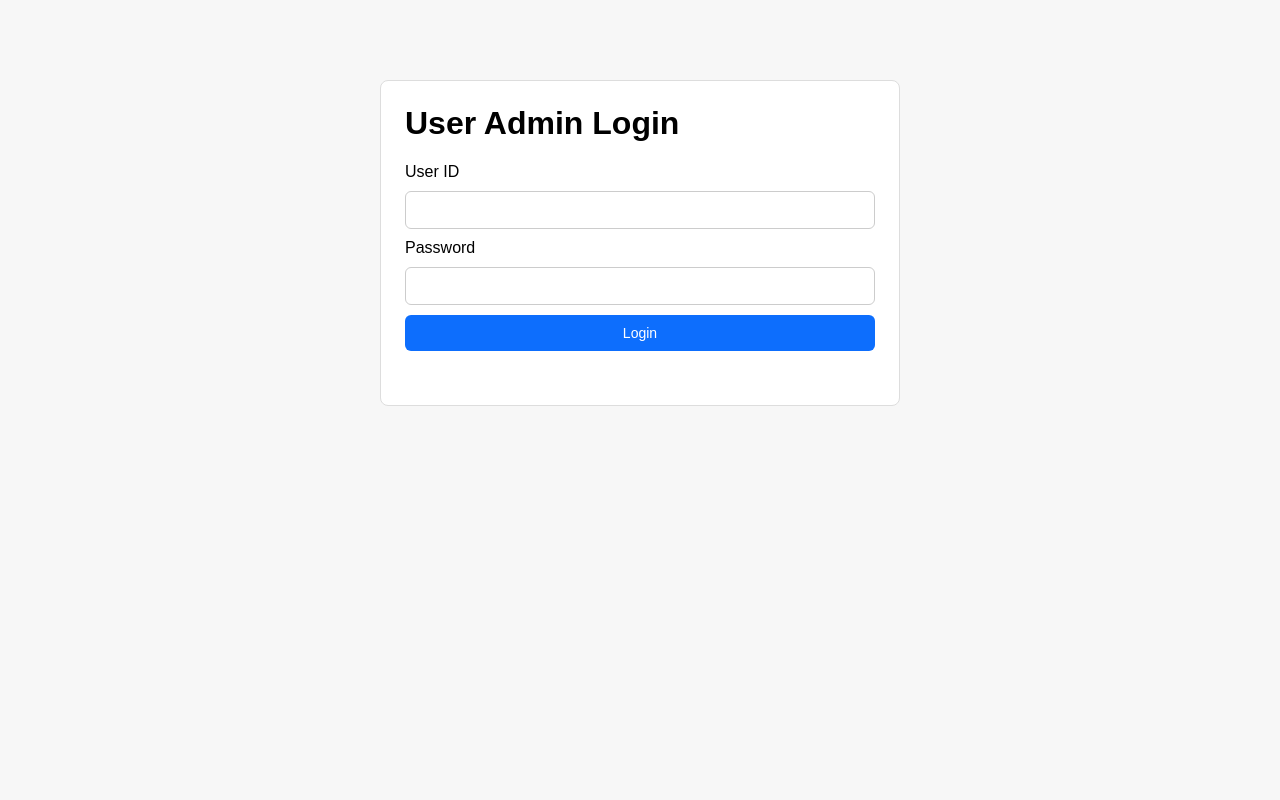
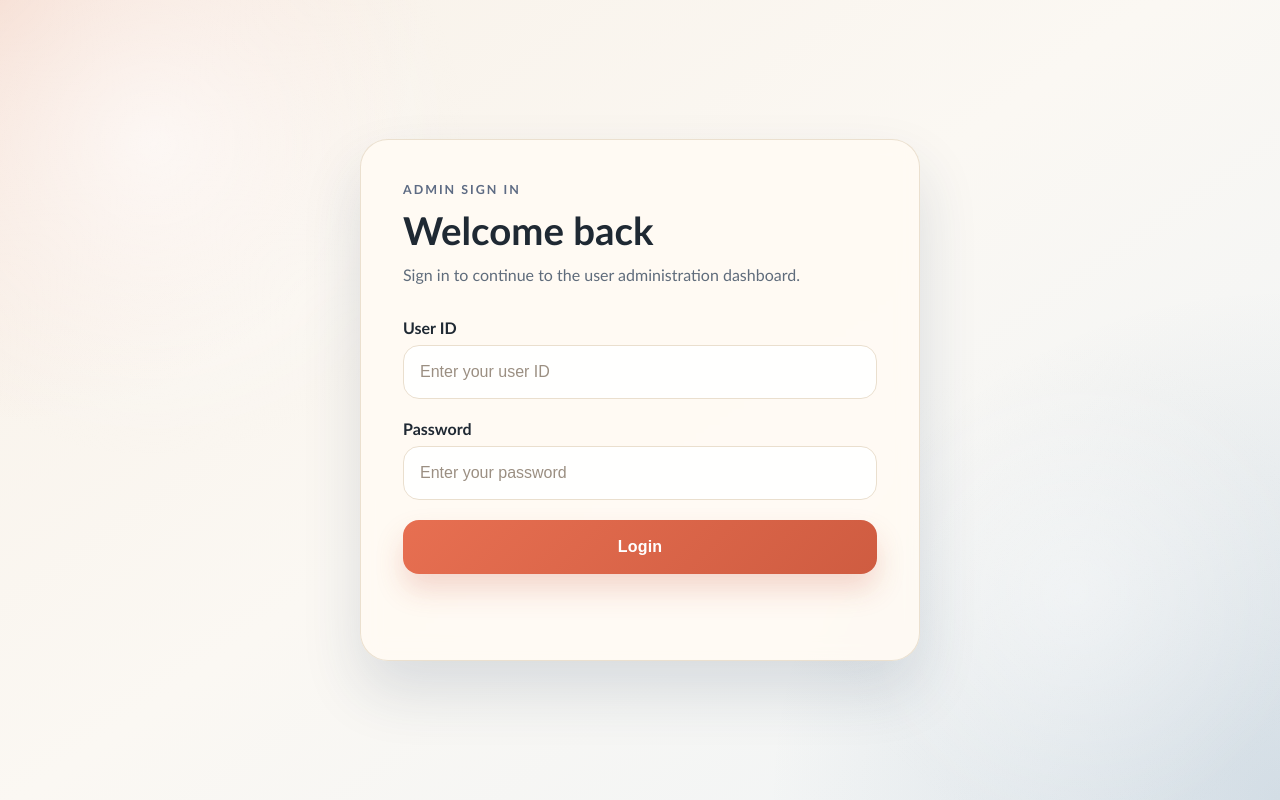
Before and after one commit to cl00-cmd/CSIT314, a PHP site: page /login.html in a window 1280 px wide. Run offline with PHP 8.4, Linux system fonts and the light colour scheme.

Commit message:
Update website login design

```diff
--- a/login.html
+++ b/login.html
@@ -7,18 +7,27 @@
     <link rel="stylesheet" href="./styles.css" />
   </head>
   <body>
-    <main class="container">
-      <h1>User Admin Login</h1>
-      <form id="login-form">
+    <main class="auth-layout">
+      <section class="auth-card auth-card--solo">
+        <p class="eyebrow">Admin Sign In</p>
+        <h1>Welcome back</h1>
+        <p class="subtitle">Sign in to continue to the user administration dashboard.</p>
+
+        <form id="login-form" class="form-stack">
+          <div class="field">
             <label for="userId">User ID</label>
-        <input id="userId" name="userId" type="text" required />
+            <input id="userId" name="userId" type="text" placeholder="Enter your user ID" required />
+          </div>
 
+          <div class="field">
             <label for="password">Password</label>
-        <input id="password" name="password" type="password" required />
+            <input id="password" name="password" type="password" placeholder="Enter your password" required />
+          </div>
 
           <button type="submit">Login</button>
           <p id="message" class="message" aria-live="polite"></p>
         </form>
+      </section>
     </main>
     <script src="./scripts/auth.js"></script>
   </body>
--- a/styles.css
+++ b/styles.css
@@ -2,67 +2,395 @@
   box-sizing: border-box;
 }
 
+:root {
+  color-scheme: light;
+  --bg-primary: #f7efe7;
+  --bg-secondary: #fffaf4;
+  --bg-accent: #1f3c5b;
+  --bg-accent-soft: #2c577e;
+  --text-primary: #1f2933;
+  --text-secondary: #5f6c7b;
+  --border-soft: #eadfce;
+  --shadow-soft: 0 30px 60px rgba(31, 60, 91, 0.14);
+  --shadow-card: 0 20px 42px rgba(70, 51, 27, 0.1);
+  --brand-start: #e76f51;
+  --brand-end: #cf5c41;
+  --brand-soft: #f5d7cf;
+  --success: #1f8a62;
+  --danger: #c44536;
+  --radius-lg: 28px;
+  --radius-md: 16px;
+  --radius-sm: 12px;
+}
+
 body {
   margin: 0;
-  font-family: Arial, sans-serif;
-  background: #f7f7f7;
+  min-height: 100vh;
+  font-family: "Trebuchet MS", "Segoe UI", sans-serif;
+  color: var(--text-primary);
+  background:
+    radial-gradient(circle at top left, rgba(231, 111, 81, 0.18), transparent 28%),
+    radial-gradient(circle at bottom right, rgba(44, 87, 126, 0.14), transparent 34%),
+    linear-gradient(145deg, #f8f1e8 0%, #fbf8f3 48%, #eef3f6 100%);
 }
 
-.container {
-  max-width: 520px;
-  margin: 80px auto;
-  background: #fff;
-  padding: 24px;
-  border-radius: 8px;
-  border: 1px solid #ddd;
+body::before {
+  content: "";
+  position: fixed;
+  inset: 0;
+  background:
+    radial-gradient(circle at 12% 18%, rgba(255, 255, 255, 0.75) 0, rgba(255, 255, 255, 0) 24%),
+    radial-gradient(circle at 84% 74%, rgba(255, 255, 255, 0.45) 0, rgba(255, 255, 255, 0) 20%);
+  opacity: 0.9;
+  pointer-events: none;
+}
+
+main {
+  position: relative;
+  z-index: 1;
+}
+
+.auth-layout,
+.dashboard-shell {
+  width: min(1120px, calc(100% - 32px));
+  margin: 0 auto;
+  padding: 40px 0;
+}
+
+.auth-layout {
+  min-height: 100vh;
+  display: flex;
+  align-items: center;
+  justify-content: center;
+}
+
+.dashboard-shell {
+  min-height: 100vh;
+  display: grid;
+  gap: 24px;
+  align-content: center;
+}
+
+.dashboard-shell--compact {
+  max-width: 620px;
+}
+
+.auth-panel,
+.auth-card,
+.page-card {
+  background: rgba(255, 250, 244, 0.92);
+  border: 1px solid rgba(234, 223, 206, 0.95);
+  border-radius: var(--radius-lg);
+  box-shadow: var(--shadow-soft);
+  backdrop-filter: blur(10px);
+}
+
+.auth-panel,
+.auth-card {
+  min-height: 590px;
+  padding: 42px;
+}
+
+.auth-card--solo {
+  width: min(560px, 100%);
+  min-height: auto;
+}
+
+.auth-panel {
+  display: flex;
+  flex-direction: column;
+  justify-content: space-between;
+  position: relative;
+  overflow: hidden;
+}
+
+.auth-panel--accent {
+  background: linear-gradient(155deg, #1d3753 0%, #274c72 62%, #356489 100%);
+  border-color: rgba(255, 255, 255, 0.08);
+  color: #f5f8ff;
+}
+
+.auth-panel--accent::before,
+.auth-panel--accent::after {
+  content: "";
+  position: absolute;
+  border-radius: 999px;
+  background: rgba(255, 255, 255, 0.08);
+}
+
+.auth-panel--accent::before {
+  width: 220px;
+  height: 220px;
+  right: -50px;
+  top: -60px;
+}
+
+.auth-panel--accent::after {
+  width: 180px;
+  height: 180px;
+  left: -40px;
+  bottom: -50px;
+}
+
+.panel-copy {
+  max-width: 34ch;
+  font-size: 1.02rem;
+  line-height: 1.75;
+  color: rgba(245, 248, 255, 0.84);
+}
+
+.feature-list {
+  display: grid;
+  gap: 14px;
+}
+
+.feature-list p {
+  margin: 0;
+  padding: 16px 18px;
+  border-radius: var(--radius-sm);
+  background: rgba(255, 255, 255, 0.11);
+  border: 1px solid rgba(255, 255, 255, 0.14);
+  color: #f5f8ff;
+}
+
+.feature-list--stats span {
+  display: block;
+  margin-bottom: 6px;
+  font-size: 0.78rem;
+  font-weight: 700;
+  letter-spacing: 0.16em;
+  text-transform: uppercase;
+  color: rgba(255, 236, 217, 0.82);
 }
 
 h1 {
-  margin-top: 0;
+  margin: 0 0 10px;
+  font-size: clamp(2.1rem, 3vw, 3rem);
+  line-height: 1.04;
 }
 
-form {
+h2 {
+  margin: 0 0 12px;
+  font-size: clamp(1.9rem, 2.8vw, 2.6rem);
+  line-height: 1.08;
+}
+
+.eyebrow {
+  margin: 0 0 14px;
+  font-size: 0.78rem;
+  font-weight: 700;
+  letter-spacing: 0.16em;
+  text-transform: uppercase;
+  color: #5d6b83;
+}
+
+.auth-panel .eyebrow {
+  color: rgba(245, 248, 255, 0.72);
+}
+
+.subtitle {
+  margin: 0;
+  color: var(--text-secondary);
+  line-height: 1.7;
+}
+
+.intro-copy {
+  margin: 18px 0 0;
+  color: var(--text-secondary);
+  line-height: 1.75;
+}
+
+.form-stack,
+.form-grid {
+  margin-top: 30px;
   display: grid;
-  gap: 10px;
+  gap: 20px;
+}
+
+.form-grid {
+  grid-template-columns: repeat(2, minmax(0, 1fr));
+}
+
+.field {
+  display: grid;
+  gap: 8px;
+}
+
+label {
+  font-weight: 600;
+  color: var(--text-primary);
 }
 
 input,
 select,
 button,
 .button-link {
-  padding: 10px 12px;
-  border-radius: 6px;
-  font-size: 14px;
+  min-height: 54px;
+  padding: 14px 16px;
+  border-radius: 16px;
+  font-size: 1rem;
+  transition: transform 180ms ease, box-shadow 180ms ease, border-color 180ms ease, background 180ms ease;
 }
 
 input,
 select {
-  border: 1px solid #ccc;
+  width: 100%;
+  border: 1px solid var(--border-soft);
+  background: rgba(255, 255, 255, 0.88);
+  color: var(--text-primary);
+  outline: none;
+  box-shadow: inset 0 1px 0 rgba(255, 255, 255, 0.8);
+}
+
+input::placeholder {
+  color: #9b8f82;
+}
+
+input:focus,
+select:focus {
+  border-color: rgba(231, 111, 81, 0.55);
+  background: #ffffff;
+  box-shadow: 0 0 0 4px rgba(231, 111, 81, 0.12);
 }
 
 button,
 .button-link {
   border: 0;
-  background: #0d6efd;
+  background: linear-gradient(135deg, var(--brand-start), var(--brand-end));
   color: #fff;
   text-decoration: none;
   display: inline-block;
   text-align: center;
   cursor: pointer;
+  font-weight: 700;
+  letter-spacing: 0.01em;
+  box-shadow: 0 16px 28px rgba(207, 92, 65, 0.22);
+}
+
+button:hover,
+.button-link:hover {
+  transform: translateY(-2px);
+}
+
+.button-link--secondary {
+  background: rgba(255, 255, 255, 0.82);
+  color: var(--text-primary);
+  box-shadow: none;
+  border: 1px solid var(--border-soft);
 }
 
 .message {
-  min-height: 20px;
+  min-height: 24px;
   margin: 0;
-  color: #b00020;
+  color: var(--danger);
+  font-weight: 600;
 }
 
 .message[data-state="success"] {
-  color: #0a7a33;
+  color: var(--success);
 }
 
 #create-account-section {
-  margin: 24px 0;
-  padding-top: 20px;
-  border-top: 1px solid #ddd;
+  margin: 0;
 }
+
+.page-card {
+  padding: 34px;
+  box-shadow: var(--shadow-card);
+}
+
+.page-card--hero {
+  background: linear-gradient(180deg, rgba(255, 250, 244, 0.96), rgba(250, 244, 235, 0.96));
+}
+
+.page-card--centered {
+  text-align: center;
+}
+
+.page-header,
+.action-row,
+.section-heading {
+  display: flex;
+  align-items: center;
+  justify-content: space-between;
+  gap: 16px;
+}
+
+.section-heading {
+  flex-direction: column;
+  align-items: flex-start;
+  margin-bottom: 24px;
+}
+
+.action-row {
+  margin-top: 28px;
+}
+
+.role-pill {
+  margin: 0;
+  padding: 10px 16px;
+  border-radius: 999px;
+  background: var(--brand-soft);
+  color: #9a3f2c;
+  font-weight: 700;
+  white-space: nowrap;
+}
+
+[hidden] {
+  display: none !important;
+}
+
+.auth-card,
+.page-card {
+  animation: fadeUp 420ms ease;
+}
+
+@keyframes fadeUp {
+  from {
+    opacity: 0;
+    transform: translateY(16px);
+  }
+
+  to {
+    opacity: 1;
+    transform: translateY(0);
+  }
+}
+
+@media (max-width: 900px) {
+  .auth-layout {
+    padding: 24px 0;
+  }
+
+  .auth-card {
+    min-height: auto;
+    padding: 28px;
+  }
+
+  .dashboard-shell {
+    padding: 24px 0;
+  }
+
+  .form-grid {
+    grid-template-columns: 1fr;
+  }
+
+  .page-header,
+  .action-row {
+    flex-direction: column;
+    align-items: flex-start;
+  }
+}
+
+@media (max-width: 520px) {
+  .auth-layout,
+  .dashboard-shell {
+    width: min(100% - 20px, 1080px);
+  }
+
+  .page-card,
+  .auth-card {
+    padding: 22px;
+    border-radius: 20px;
+  }
+}
```
Also changed, not shown: dashboard.html (+34 -9 lines). Lines whose indentation alone changed are shown as unchanged.
